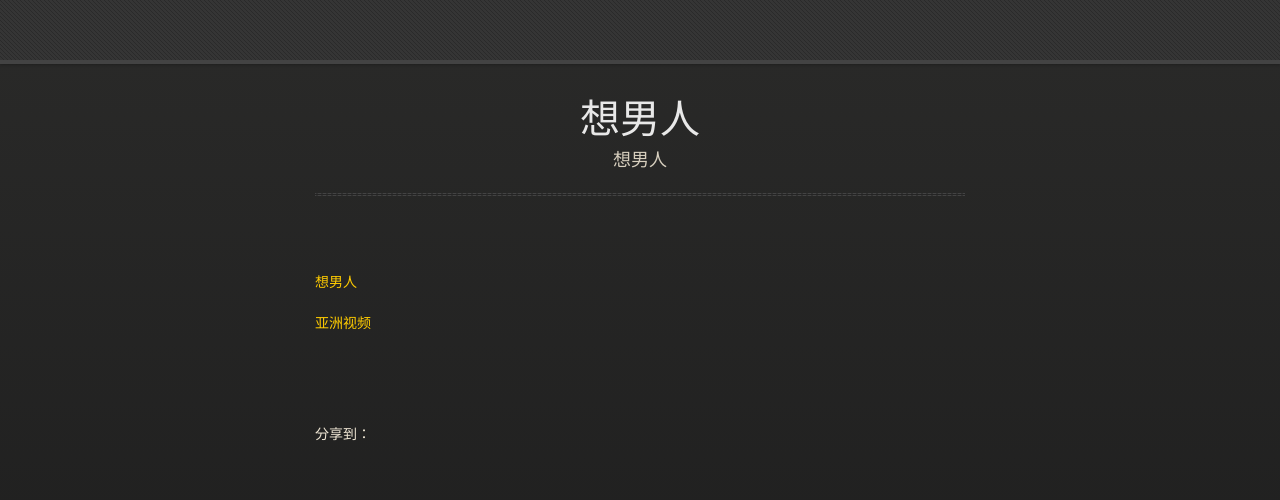
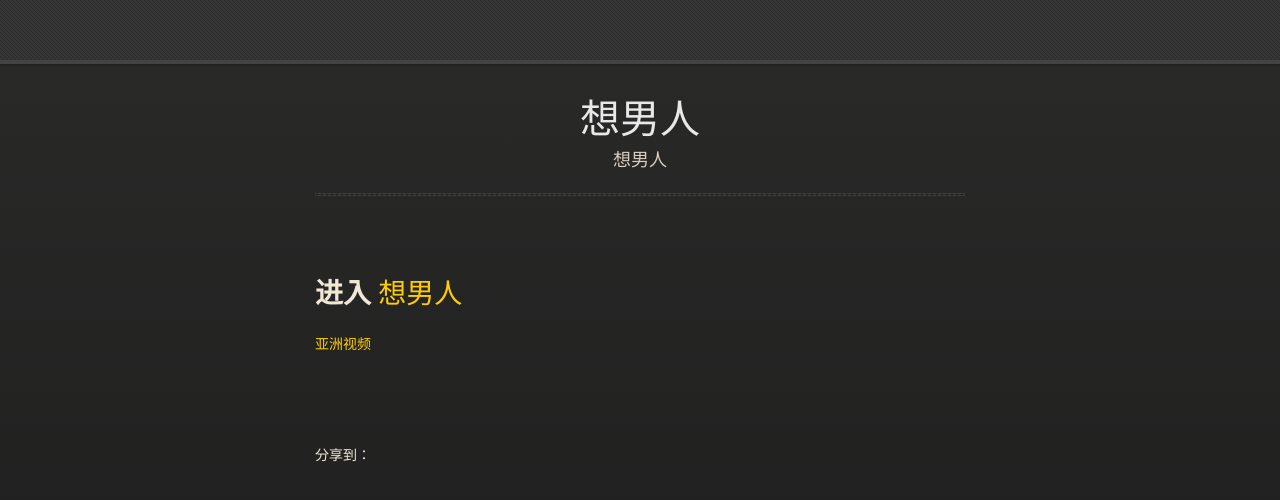
Before and after one commit to xiangnanren/xiangnanren, a plain HTML site: page index.html in a window 1280 px wide. Drawn offline with nearby package versions, Linux system fonts and the light colour scheme.

Commit message:
Update index.html

```diff
--- a/index.html
+++ b/index.html
@@ -43,7 +43,7 @@
         </div>
 
         <div>
-        <p><a href="http://www.xiangnanren.com">想男人</a></p>
+        <p style="font-size:28px; font-weight:bolder">进入 <a href="http://www.xiangnanren.com">想男人</a></p>
         <p><a href="http://www.qvod.asia">亚洲视频</a></p>
         </div>
       </section>
```
